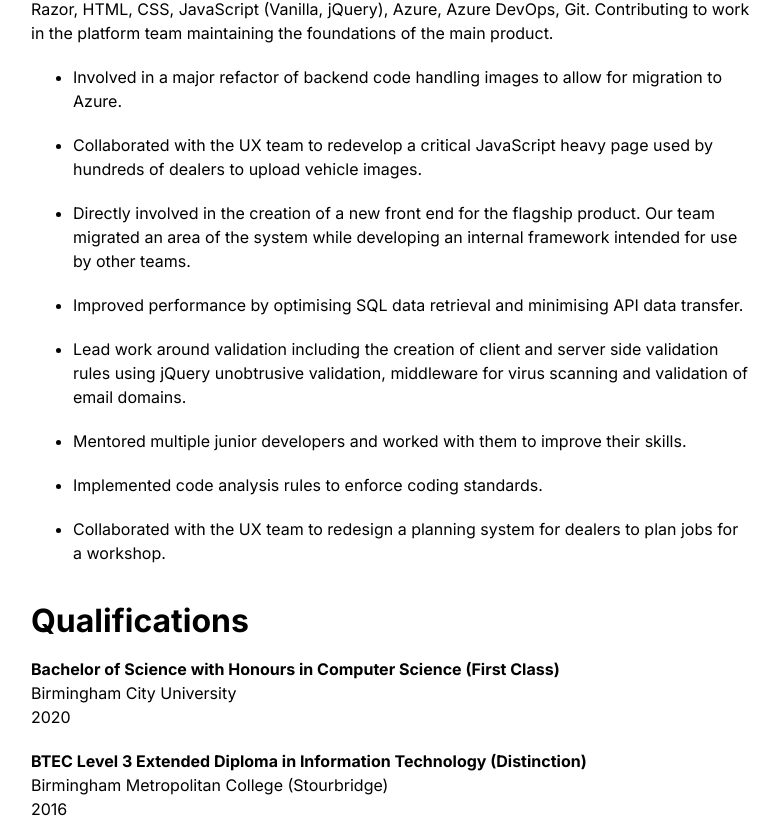
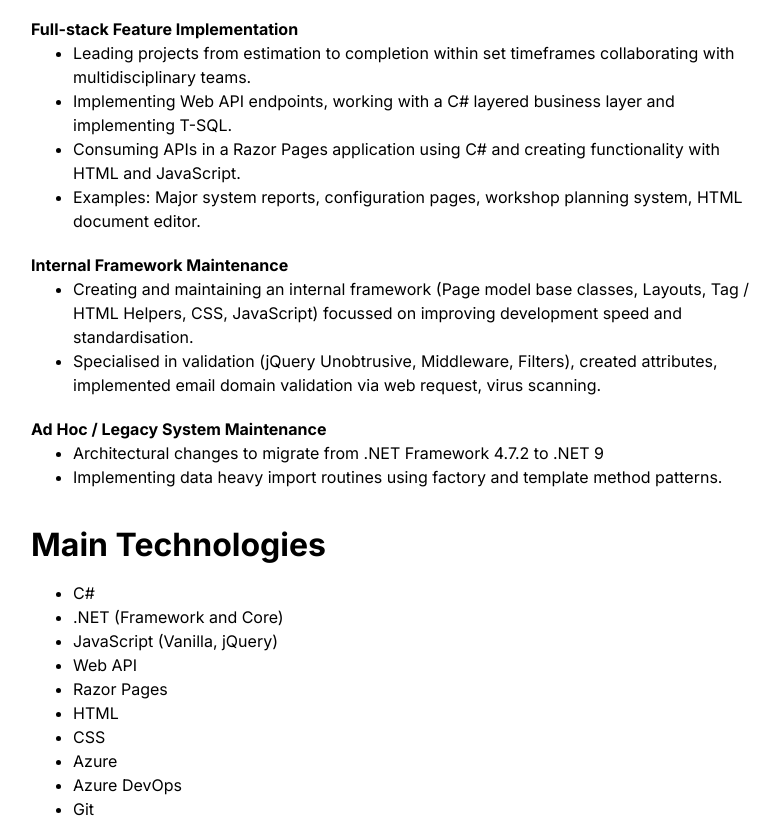
Before and after one commit to AnthonyStiles/Personal-Website, a Next.js app: page /about in a window 1280 px wide. Shown: the part 643-1461 px from the top of the page, without its empty margins (129-909 px from the left). Built offline with nearby package versions, Linux system fonts and the light colour scheme.

Commit message:
update about page

```diff
--- a/app/about/page.tsx
+++ b/app/about/page.tsx
@@ -20,7 +20,7 @@ export default function About() {
           Experience
         </h1>
         <h2 className="sub-title text-block">
-          Pinewood.AI, Birmingham
+          <a href="https://pinewood.ai/automotive-intelligence-platform/" target="_blank">Pinewood.AI</a>, Birmingham
         </h2>
         <div>
           <div className="text-block">
@@ -31,7 +31,6 @@ export default function About() {
               July 2022 - Present
             </div>
           </div>
-
           <div className="text-block">
             <h2 className="sub-title">
               Graduate / Software Developer
@@ -40,7 +39,6 @@ export default function About() {
               May 2020 - July 2022
             </div>
           </div>
-
           <div className="text-block">
             <h2 className="sub-title">
               Placement Student
@@ -49,35 +47,85 @@ export default function About() {
               June 2018 - May 2020
             </div>
           </div>
-
         </div>
         <p className="text text-block">
-          Full stack development of an award winning automotive dealership management system. Utilising the following technologies: SQL Server, C#, .NET (Framework and Core), Web API, Razor, HTML, CSS, JavaScript (Vanilla, jQuery), Azure, Azure DevOps, Git. Contributing to work in the platform team maintaining the foundations of the main product.
+          Award winning, enterprise level automotive dealership management system. Full stack software development in a scrumban agile environment.
         </p>
+        <div className="text-block">
+          <h2 className="sub-title">Full-stack Feature Implementation</h2>
+          <ul className="list">
+            <li className="text">
+              Leading projects from estimation to completion within set timeframes collaborating with multidisciplinary teams.
+            </li>
+            <li className="text">
+              Implementing Web API endpoints, working with a C# layered business layer and implementing T-SQL.
+            </li>
+            <li className="text">
+              Consuming APIs in a Razor Pages application using C# and creating functionality with HTML and JavaScript.
+            </li>
+            <li className="text">
+              Examples: Major system reports, configuration pages, workshop planning system, HTML document editor.
+            </li>
+          </ul>
+        </div>
+        <div className="text-block">
+          <h2 className="sub-title">Internal Framework Maintenance</h2>
+          <ul className="list">
+            <li className="text">
+              Creating and maintaining an internal framework (Page model base classes, Layouts, Tag / HTML Helpers, CSS, JavaScript) focussed on improving development speed and standardisation.
+            </li>
+            <li className="text">
+              Specialised in validation (jQuery Unobtrusive, Middleware, Filters), created attributes, implemented email domain validation via web request, virus scanning.
+            </li>
+          </ul>
+        </div>
+        <div className="text-block">
+          <h2 className="sub-title">Ad Hoc / Legacy System Maintenance</h2>
+          <ul className="list">
+            <li className="text">
+              Architectural changes to migrate from .NET Framework 4.7.2 to .NET 9
+            </li>
+            <li className="text">
+              Implementing data heavy import routines using factory and template method patterns.
+            </li>
+          </ul>
+        </div>
+      </div>
+
+      <div className="text-content-wrapper">
+        <h1 className='title'>
+          Main Technologies
+        </h1>
         <ul className="list">
-          <li className="text text-block">
-            Involved in a major refactor of backend code handling images to allow for migration to Azure.
+          <li className="text">
+            C#
           </li>
-          <li className="text text-block">
-            Collaborated with the UX team to redevelop a critical JavaScript heavy page used by hundreds of dealers to upload vehicle images.
+          <li className="text">
+            .NET (Framework and Core)
           </li>
-          <li className="text text-block">
-            Directly involved in the creation of a new front end for the flagship product. Our team migrated an area of the system while developing an internal framework intended for use by other teams.
+          <li className="text">
+            JavaScript (Vanilla, jQuery)
           </li>
-          <li className="text text-block">
-            Improved performance by optimising SQL data retrieval and minimising API data transfer.
+          <li className="text">
+            Web API
           </li>
-          <li className="text text-block">
-            Lead work around validation including the creation of client and server side validation rules using jQuery unobtrusive validation, middleware for virus scanning and validation of email domains.
+          <li className="text">
+            Razor Pages
           </li>
-          <li className="text text-block">
-            Mentored multiple junior developers and worked with them to improve their skills.
+          <li className="text">
+            HTML
           </li>
-          <li className="text text-block">
-            Implemented code analysis rules to enforce coding standards.
+          <li className="text">
+            CSS
           </li>
-          <li className="text text-block">
-            Collaborated with the UX team to redesign a planning system for dealers to plan jobs for a workshop.
+          <li className="text">
+            Azure
+          </li>
+          <li className="text">
+            Azure DevOps
+          </li>
+          <li className="text">
+            Git
           </li>
         </ul>
       </div>
@@ -109,7 +157,6 @@ export default function About() {
           </div>
         </div>
       </div>
-
     </main>
   );
 }
```
